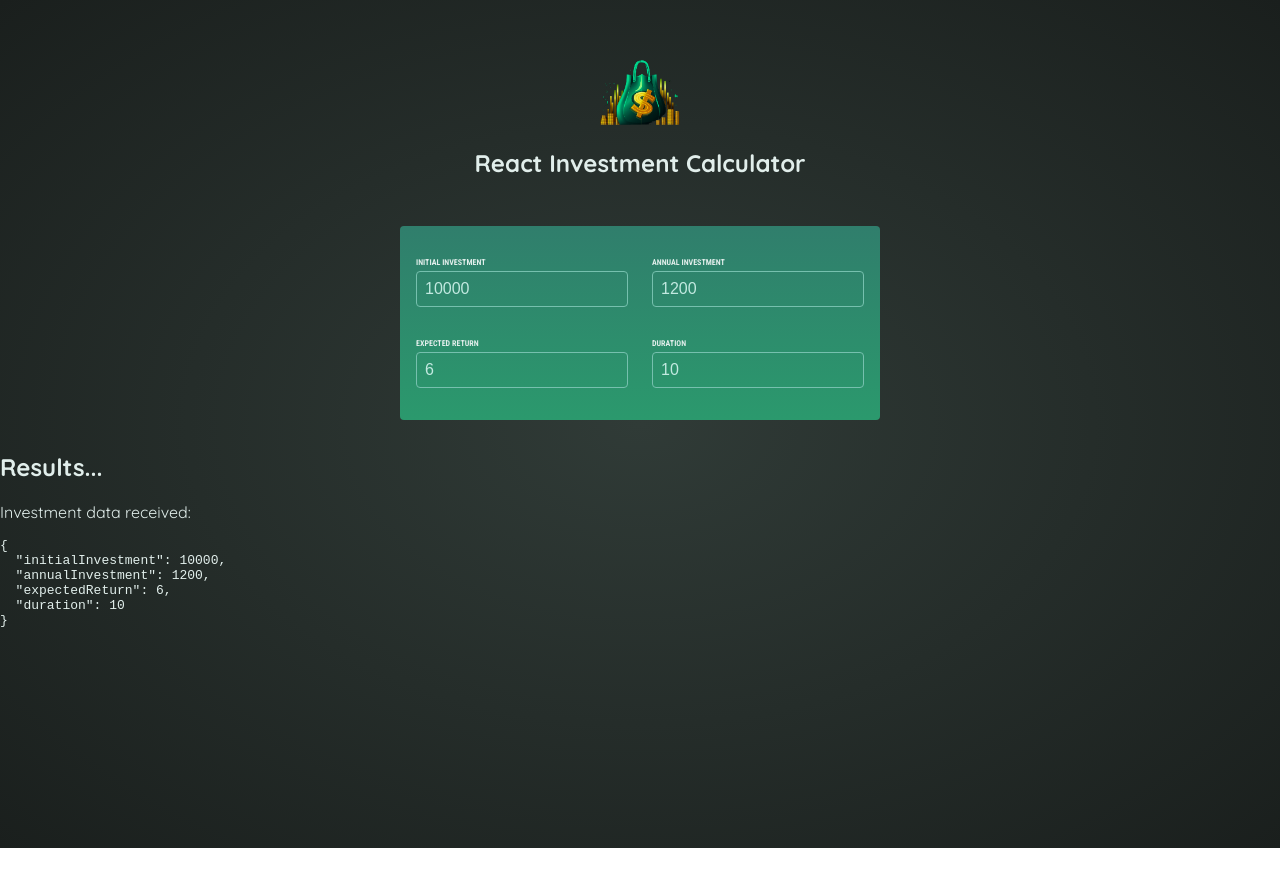
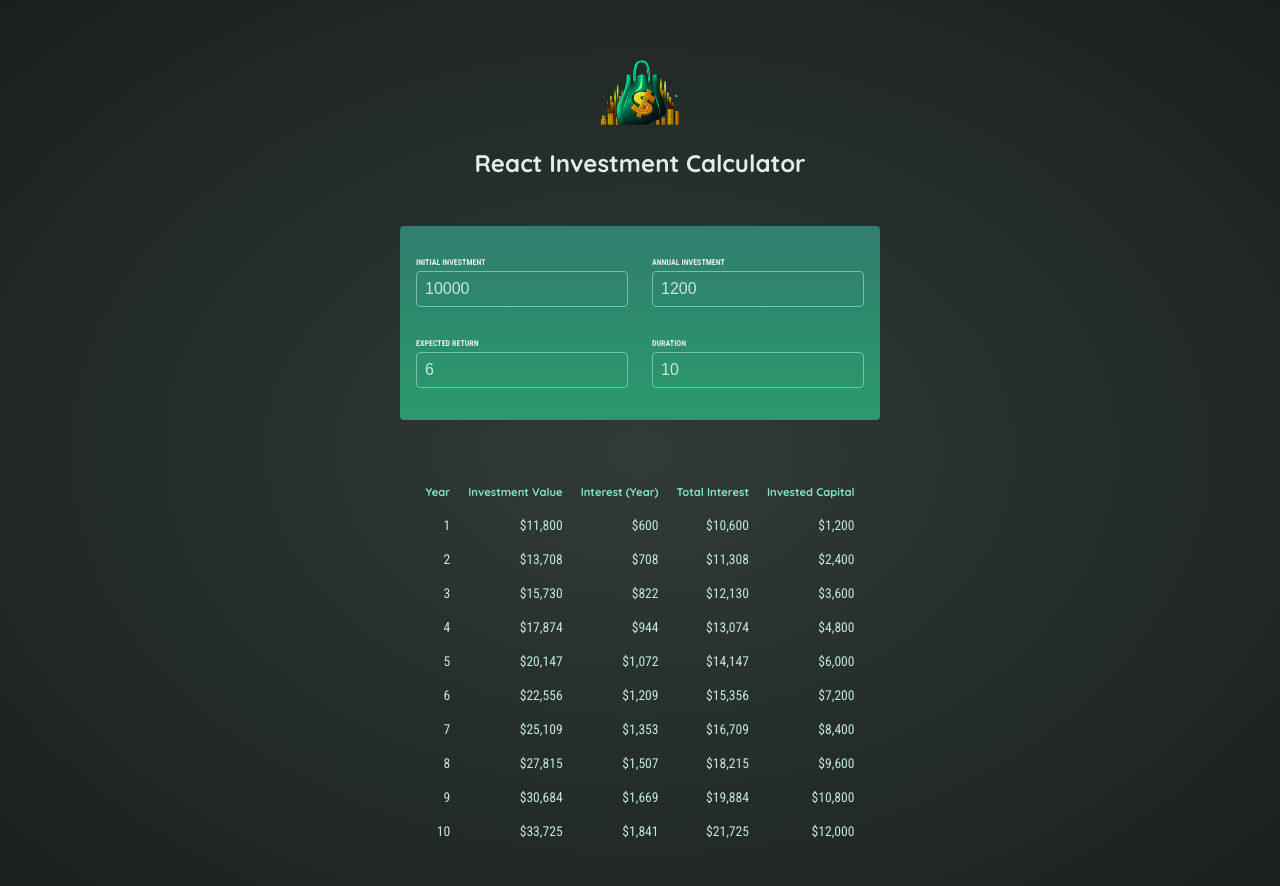
Before and after one commit to Malvado996/Investment_Calculator, a React (Vite) app: page / in a window 1280 px wide. Shown: the top 886 px of the page. Before the commit the page ends 848 px from the top, so only its background shows below. Built offline with nearby package versions, Linux system fonts and the light colour scheme.

Commit message:
Results Component

```diff
--- a/src/components/Results.tsx
+++ b/src/components/Results.tsx
@@ -1,4 +1,4 @@
-import { calculateInvestmentResults } from '../util/investment';
+import { calculateInvestmentResults, formatter } from '../util/investment';
 
 import type { InvestmentInput } from '../App'
 
@@ -15,11 +15,33 @@
     console.log(resultsData);
 
     return (
-        <section id='results'>
-            <h2>Results...</h2>
-            <p>Investment data received:</p>
-            <pre>{JSON.stringify(input, null, 2)}</pre>
-        </section>
+        <table id='result'>
+            <thead>
+                <tr>
+                    <th>Year</th>
+                    <th>Investment Value</th>
+                    <th>Interest (Year)</th>
+                    <th>Total Interest</th>
+                    <th>Invested Capital</th>
+                </tr>
+            </thead>
+            <tbody>
+                {resultsData.map(yearData => {
+
+                    const totalInterest = yearData.valueEndOfYear - yearData.annualInvestment * yearData.year
+                    const initialInvestment = resultsData[0].valueEndOfYear - resultsData[0].interest - resultsData[0].annualInvestment
+                    const totalAmountInvested = yearData.valueEndOfYear - totalInterest;
+
+                    return <tr key={yearData.year}>
+                        <td>{yearData.year}</td>
+                        <td>{formatter.format(yearData.valueEndOfYear)}</td>
+                        <td>{formatter.format(yearData.interest)}</td>
+                        <td>{formatter.format(totalInterest)}</td>
+                        <td>{formatter.format(totalAmountInvested)}</td>
+                    </tr>
+                })}
+            </tbody>
+        </table>
     )
 }
 
```
